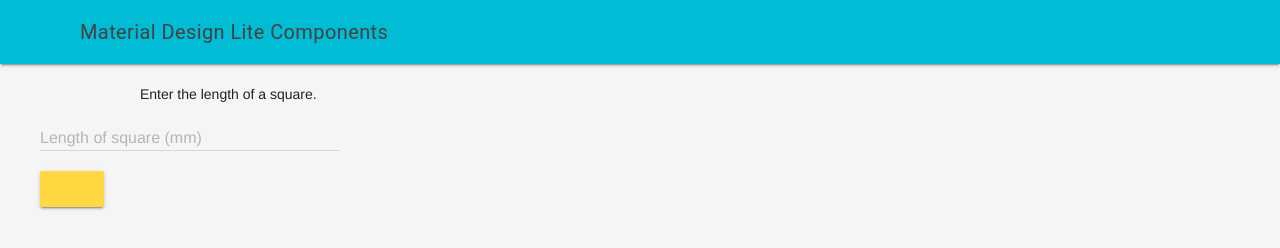
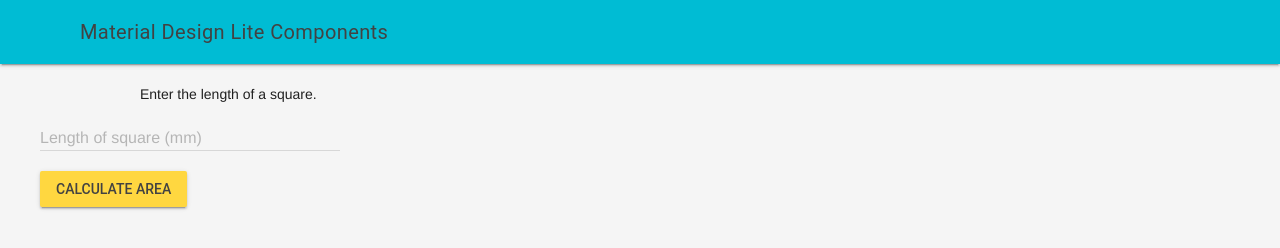
Before and after one commit to Caleb-Campbell0/ICS20-Unit1-05-HTML-MDL, a plain HTML site: page index.html in a window 1280 px wide. Drawn offline with nearby package versions, Linux system fonts and the light colour scheme.

Commit message:
Fixed error with button

```diff
--- a/index.html
+++ b/index.html
@@ -8,14 +8,9 @@
 <meta name="author" content="Caleb" />
 <meta name="viewport" content="width=device-width, initial-scale=1.0" />
 <link rel="stylesheet" href="./CSS/style.css" />
-<link
-rel="stylesheet"
-href="https://fonts.googleapis.com/icon?family=Material+Icons"
-/>
-<link
-rel="stylesheet"
-href="https://code.getmdl.io/1.3.0/material.cyan-amber.min.css"
-/>
+<link rel="stylesheet" href="https://fonts.googleapis.com/icon?family=Material+Icons"/>
+<link rel="stylesheet"
+href="https://code.getmdl.io/1.3.0/material.cyan-amber.min.css"/>
 <title>My first webpage, with MDL</title>
 </head>
 <body>
@@ -38,21 +33,17 @@
 class="mdl-textfield__input"
 type="text"
 pattern="[0-9]*"
-id="demo-input"
-/>
+id="demo-input"/>
 <!-- mdl-textfield__label -->
 <label class="mdl-textfield__label" for="demo-input"
->Length of square (mm)</label
->
+>Length of square (mm)</label>
 <!-- class "mdl-textfield__error" -->
 <span class="mdl-textfield__error">Input is not a number</span>
 </div>
 </form>
 <!-- Raised button with ripple -->
 <button
-class="mdl-button mdl-js-button mdl-button--raised mdl-js-ripple-effect
-
-mdl-button--accent"
+class="mdl-button mdl-js-button mdl-button--raised mdl-js-ripple-effect mdl-button--accent">
 Calculate area
 </button>
 </main>
```
